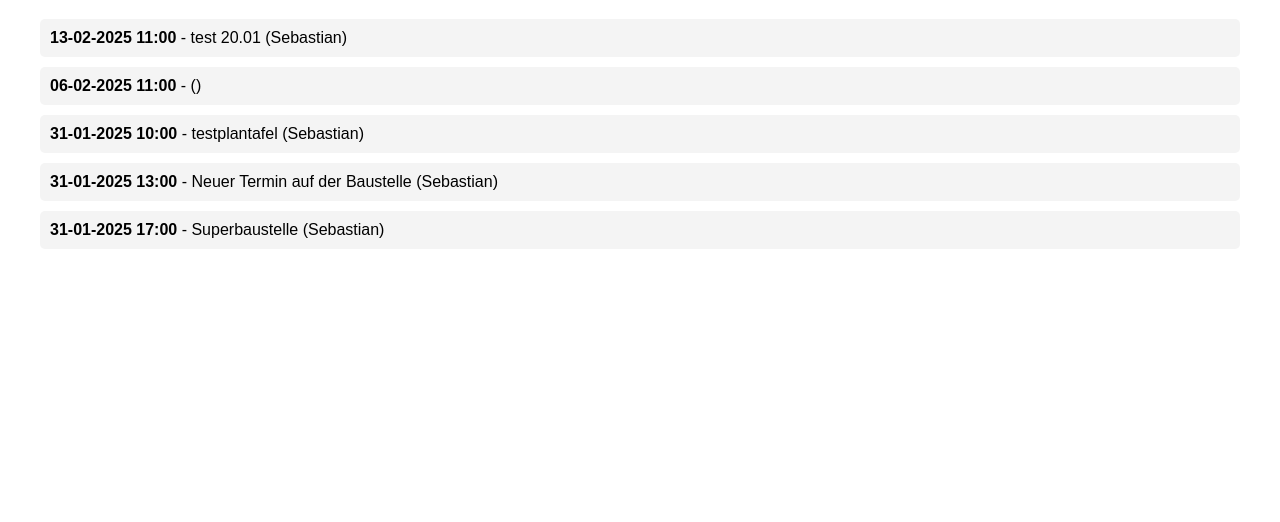
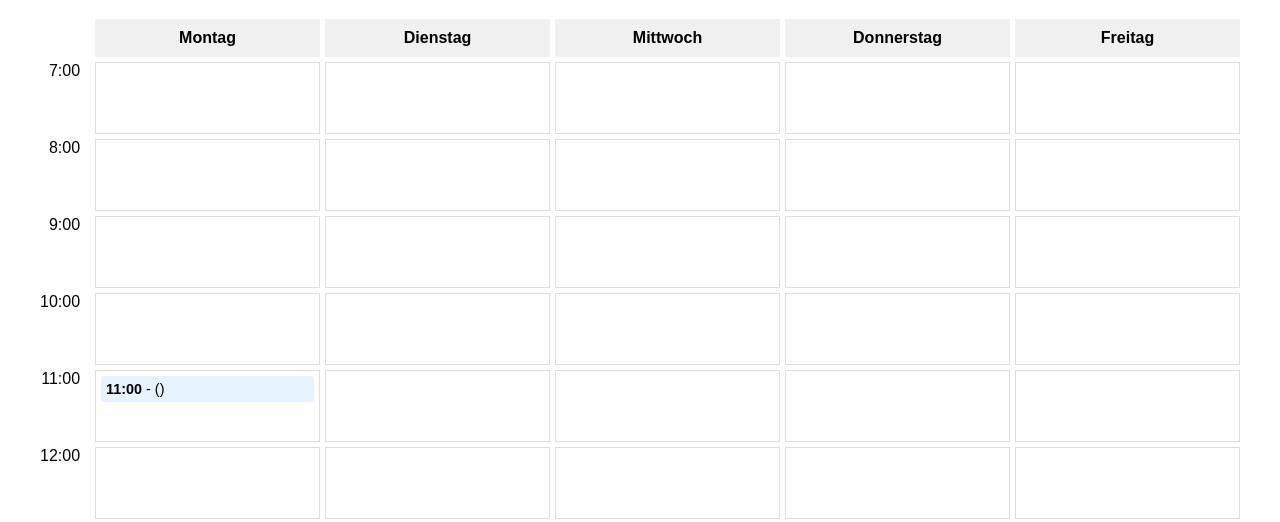
Before and after one commit to Hero-automation-SL/Dashboard, a plain HTML site: page index.html in a window 1280 px wide. Shown: the part 251-773 px from the top of the page. Drawn offline with Linux system fonts and the light colour scheme.

```diff
--- a/index.html
+++ b/index.html
@@ -7,20 +7,66 @@
     <style>
         body { font-family: Arial, sans-serif; margin: 20px; padding: 20px; }
         h1 { text-align: center; }
-        .calendar { display: flex; flex-direction: column; gap: 10px; }
-        .event { background: #f4f4f4; padding: 10px; border-radius: 5px; }
+        .calendar { display: grid; grid-template-columns: auto repeat(5, 1fr); gap: 5px; }
+        .time-slot { grid-column: 1; text-align: right; padding-right: 10px; }
+        .day { font-weight: bold; text-align: center; padding: 10px; background: #f0f0f0; }
+        .event-slot { min-height: 60px; border: 1px solid #ddd; padding: 5px; }
+        .event { background: #e6f3ff; padding: 5px; margin-bottom: 5px; border-radius: 3px; font-size: 0.9em; }
         img { display: block; margin: 0 auto 20px; width: 200px; }
     </style>
 </head>
 <body>
     <img src="https://hero-software.de/assets/img/static/logos/hero-logo-new-nav.svg" alt="Hero Software Logo">
     <h1>Plantafel</h1>
-    <div class="calendar">
- <div class="event"><strong>13-02-2025 11:00</strong> - test 20.01 (Sebastian)</div>
-<div class="event"><strong>06-02-2025 11:00</strong> -  ()</div>
-<div class="event"><strong>31-01-2025 10:00</strong> - testplantafel (Sebastian)</div>
-<div class="event"><strong>31-01-2025 13:00</strong> - Neuer Termin auf der Baustelle (Sebastian)</div>
-<div class="event"><strong>31-01-2025 17:00</strong> - Superbaustelle (Sebastian)</div>
-    </div>
+    <div class="calendar" id="weekCalendar"></div>
+
+    <script>
+        function createWeekCalendar(events) {
+            const calendar = document.getElementById('weekCalendar');
+            const days = ['Montag', 'Dienstag', 'Mittwoch', 'Donnerstag', 'Freitag'];
+            const startHour = 7;
+            const endHour = 18;
+
+            // Create day headers
+            calendar.innerHTML = '<div></div>'; // Empty cell for time column
+            days.forEach(day => {
+                calendar.innerHTML += `<div class="day">${day}</div>`;
+            });
+
+            // Create time slots and event slots
+            for (let hour = startHour; hour <= endHour; hour++) {
+                calendar.innerHTML += `<div class="time-slot">${hour}:00</div>`;
+                for (let day = 0; day < 5; day++) {
+                    calendar.innerHTML += `<div class="event-slot" data-day="${day}" data-hour="${hour}"></div>`;
+                }
+            }
+
+            // Populate events
+            events.forEach(event => {
+                const date = new Date(event.date);
+                const day = date.getDay() - 1; // 0 (Monday) to 4 (Friday)
+                const hour = date.getHours();
+                const minute = date.getMinutes();
+
+                if (day >= 0 && day <= 4 && hour >= startHour && hour < endHour) {
+                    const slot = document.querySelector(`.event-slot[data-day="${day}"][data-hour="${hour}"]`);
+                    if (slot) {
+                        slot.innerHTML += `
+                            <div class="event">
+                                <strong>${hour}:${minute.toString().padStart(2, '0')}</strong> - ${event.title} (${event.organizer})
+                            </div>
+                        `;
+                    }
+                }
+            });
+        }
+
+        // Example usage (replace this with your dynamic data)
+        const sampleEvents = [
+    { date: '13-02-2025 11:00', title: 'test 20.01', organizer: 'Sebastian' },{ date: '06-02-2025 11:00', title: '', organizer: '' },{ date: '31-01-2025 10:00', title: 'testplantafel', organizer: 'Sebastian' },{ date: '31-01-2025 13:00', title: 'Neuer Termin auf der Baustelle', organizer: 'Sebastian' },{ date: '31-01-2025 17:00', title: 'Superbaustelle', organizer: 'Sebastian' }
+        ];
+
+        createWeekCalendar(sampleEvents);
+    </script>
 </body>
 </html>
```
